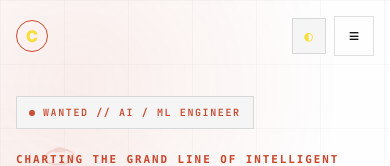
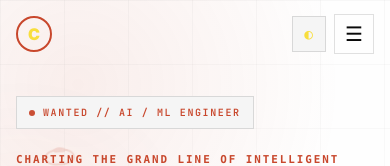
Before and after one commit to Chenthurr/portfolio, a React (Vite) app: page / in a window 390 px wide. Shown: the top 166 px of the page. Built offline with nearby package versions, Linux system fonts and the light colour scheme.

Commit message:
Improve navigation reliability and mobile route access

```diff
--- a/src/components/Navigation.jsx
+++ b/src/components/Navigation.jsx
@@ -22,28 +22,28 @@ export default function Navigation() {
   useEffect(() => setMobileOpen(false), [location.pathname]);
 
   return (
-    <nav className={`fixed top-0 left-0 right-0 z-50 transition-all duration-300 ${scrolled ? 'glass shadow-sm' : 'bg-transparent'}`} aria-label="Primary navigation">
-      <div className="container-wide px-4 sm:px-6 py-4 flex items-center justify-between gap-5">
+    <nav className={`fixed top-0 left-0 right-0 z-50 transition-all duration-300 ${scrolled || mobileOpen ? 'glass shadow-sm' : 'bg-transparent'}`} aria-label="Primary navigation">
+      <div className="container-wide px-4 sm:px-6 py-3.5 flex items-center justify-between gap-5">
         <Link to="/" className="flex items-center gap-2 shrink-0" aria-label="Chenthurr C K home">
-          <span className="w-8 h-8 grid place-items-center rounded-full border border-[var(--primary)] text-[var(--accent)] font-black">C</span>
+          <span className="w-9 h-9 grid place-items-center rounded-full border-2 border-[var(--primary)] text-[var(--accent)] font-black">C</span>
           <span className="hidden sm:block font-black tracking-tight text-sm">CHENTHURR.CK</span>
         </Link>
-        <div className="hidden xl:flex items-center gap-6">
+        <div className="hidden xl:flex items-center gap-5">
           {navLinks.map((link) => <Link key={link.to} to={link.to} className={`nav-link ${location.pathname === link.to ? 'active' : ''}`}>{link.label}</Link>)}
           <a href="https://github.com/Chenthurr" target="_blank" rel="noopener noreferrer" className="nav-link">GITHUB ↗</a>
           <ThemeToggle />
         </div>
         <div className="flex xl:hidden items-center gap-2">
           <ThemeToggle />
-          <button className="w-10 h-10 grid place-items-center border border-[var(--border)]" onClick={() => setMobileOpen((v) => !v)} aria-label={mobileOpen ? 'Close menu' : 'Open menu'} aria-expanded={mobileOpen}>
-            <span className="text-lg" aria-hidden="true">{mobileOpen ? '×' : '≡'}</span>
+          <button type="button" className="w-10 h-10 grid place-items-center border border-[var(--border)]" onClick={() => setMobileOpen((v) => !v)} aria-label={mobileOpen ? 'Close menu' : 'Open menu'} aria-expanded={mobileOpen}>
+            <span className="text-xl leading-none" aria-hidden="true">{mobileOpen ? '×' : '☰'}</span>
           </button>
         </div>
       </div>
       {mobileOpen && <div className="xl:hidden glass border-t border-[var(--border)]">
-        <div className="container-wide px-5 py-5 grid gap-4 max-h-[75vh] overflow-y-auto">
-          {navLinks.map((link) => <Link key={link.to} to={link.to} className={`nav-link text-sm py-1 ${location.pathname === link.to ? 'active' : ''}`}>{link.label}</Link>)}
-          <a href="https://github.com/Chenthurr" target="_blank" rel="noopener noreferrer" className="nav-link text-sm py-1">GITHUB ↗</a>
+        <div className="container-wide px-5 py-5 grid grid-cols-2 sm:grid-cols-3 gap-x-5 gap-y-3 max-h-[72vh] overflow-y-auto">
+          {navLinks.map((link) => <Link key={link.to} to={link.to} className={`nav-link text-xs py-2 ${location.pathname === link.to ? 'active' : ''}`}>{link.label}</Link>)}
+          <a href="https://github.com/Chenthurr" target="_blank" rel="noopener noreferrer" className="nav-link text-xs py-2">GITHUB ↗</a>
         </div>
       </div>}
     </nav>
```
